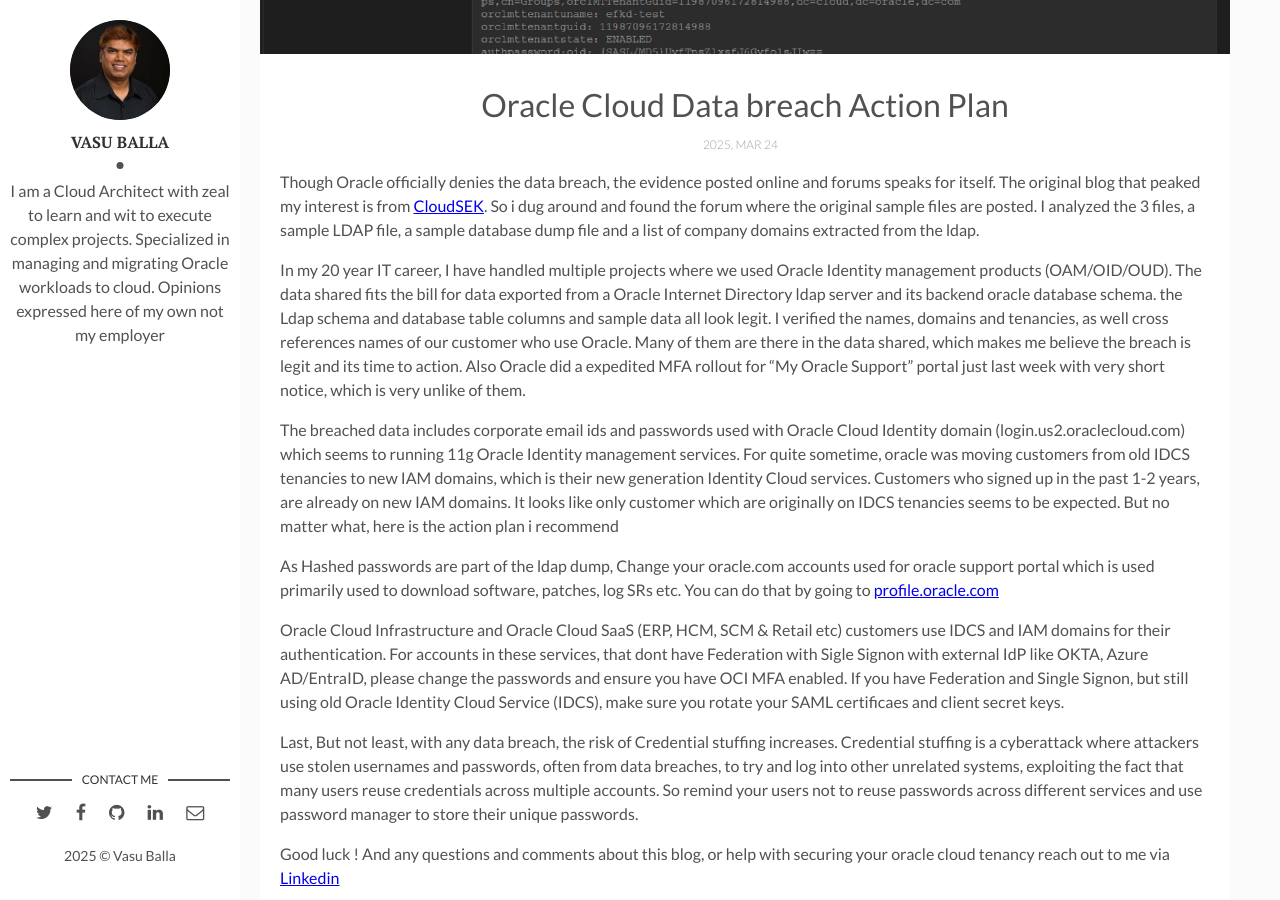
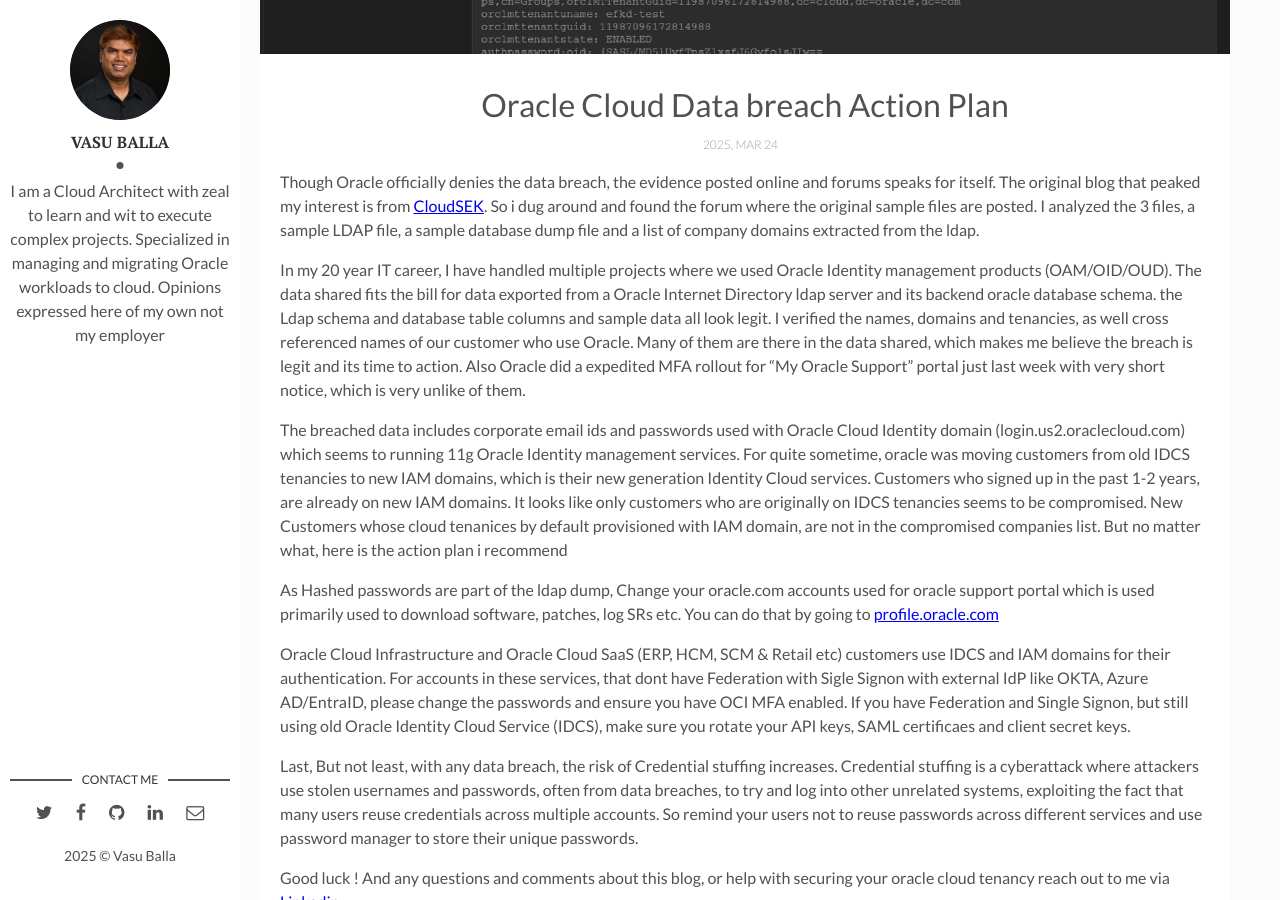
Before and after one commit to vasuballa/vasuballa.github.io, a Jekyll site: the page built from _posts/2025-03-24-oracle-cloud-databreach.md, in a window 1280 px wide and 900 px high, scrolled down 466 px. Built offline with Jekyll 4.4.1, drawn with Linux system fonts in a browser that asks for light colours.

Commit message:
eloborate few sentenses

```diff
--- a/_posts/2025-03-24-oracle-cloud-databreach.md
+++ b/_posts/2025-03-24-oracle-cloud-databreach.md
@@ -10,13 +10,13 @@ comments: true
 
 Though Oracle officially denies the data breach, the evidence posted online and forums speaks for itself. The original blog that peaked my interest is from [CloudSEK](https://www.cloudsek.com/blog/the-biggest-supply-chain-hack-of-2025-6m-records-for-sale-exfiltrated-from-oracle-cloud-affecting-over-140k-tenants). So i dug around and found the forum where the original sample files are posted. I analyzed the 3 files, a sample LDAP file, a sample database dump file and a list of company domains extracted from the ldap.
 
-In my 20 year IT career, I have handled multiple projects where we used Oracle Identity management products (OAM/OID/OUD). The data shared fits the bill for data exported from a Oracle Internet Directory ldap server and its backend oracle database schema. the Ldap schema and database table columns and sample data all look legit. I verified the names, domains and tenancies, as well cross references names of our customer who use Oracle. Many of them are there in the data shared, which makes me believe the breach is legit and its time to action. Also Oracle did a expedited MFA rollout for "My Oracle Support" portal just last week with very short notice, which is very unlike of them.
+In my 20 year IT career, I have handled multiple projects where we used Oracle Identity management products (OAM/OID/OUD). The data shared fits the bill for data exported from a Oracle Internet Directory ldap server and its backend oracle database schema. the Ldap schema and database table columns and sample data all look legit. I verified the names, domains and tenancies, as well cross referenced names of our customer who use Oracle. Many of them are there in the data shared, which makes me believe the breach is legit and its time to action. Also Oracle did a expedited MFA rollout for "My Oracle Support" portal just last week with very short notice, which is very unlike of them.
 
-The breached data includes corporate email ids and passwords used with Oracle Cloud Identity domain (login.us2.oraclecloud.com) which seems to running 11g Oracle Identity management services. For quite sometime, oracle was moving customers from old IDCS tenancies to new IAM domains, which is their new generation Identity Cloud services. Customers who signed up in the past 1-2 years, are already on new IAM domains. It looks like only customer which are originally on IDCS tenancies seems to be expected. But no matter what, here is the action plan i recommend
+The breached data includes corporate email ids and passwords used with Oracle Cloud Identity domain (login.us2.oraclecloud.com) which seems to running 11g Oracle Identity management services. For quite sometime, oracle was moving customers from old IDCS tenancies to new IAM domains, which is their new generation Identity Cloud services. Customers who signed up in the past 1-2 years, are already on new IAM domains. It looks like only customers who are originally on IDCS tenancies seems to be compromised. New Customers whose cloud tenanices by default provisioned with IAM domain, are not in the compromised companies list. But no matter what, here is the action plan i recommend
 
 As Hashed passwords are part of the ldap dump, Change your oracle.com accounts used for oracle support portal which is used primarily used to download software, patches, log SRs etc. You can do that by going to [profile.oracle.com](https://profile.oracle.com)
 
-Oracle Cloud Infrastructure and Oracle Cloud SaaS (ERP, HCM, SCM & Retail etc) customers use IDCS and IAM domains for their authentication. For accounts in these services, that dont have Federation with Sigle Signon with external IdP like OKTA, Azure AD/EntraID, please change the passwords and ensure you have OCI MFA enabled. If you have Federation and Single Signon, but still using old Oracle Identity Cloud Service (IDCS), make sure you rotate your SAML certificaes and client secret keys.
+Oracle Cloud Infrastructure and Oracle Cloud SaaS (ERP, HCM, SCM & Retail etc) customers use IDCS and IAM domains for their authentication. For accounts in these services, that dont have Federation with Sigle Signon with external IdP like OKTA, Azure AD/EntraID, please change the passwords and ensure you have OCI MFA enabled. If you have Federation and Single Signon, but still using old Oracle Identity Cloud Service (IDCS), make sure you rotate your API keys, SAML certificaes and client secret keys.
 
 Last, But not least, with any data breach, the risk of Credential stuffing increases. Credential stuffing is a cyberattack where attackers use stolen usernames and passwords, often from data breaches, to try and log into other unrelated systems, exploiting the fact that many users reuse credentials across multiple accounts. So remind your users not to reuse passwords across different services and use password manager to store their unique passwords.
 
```
